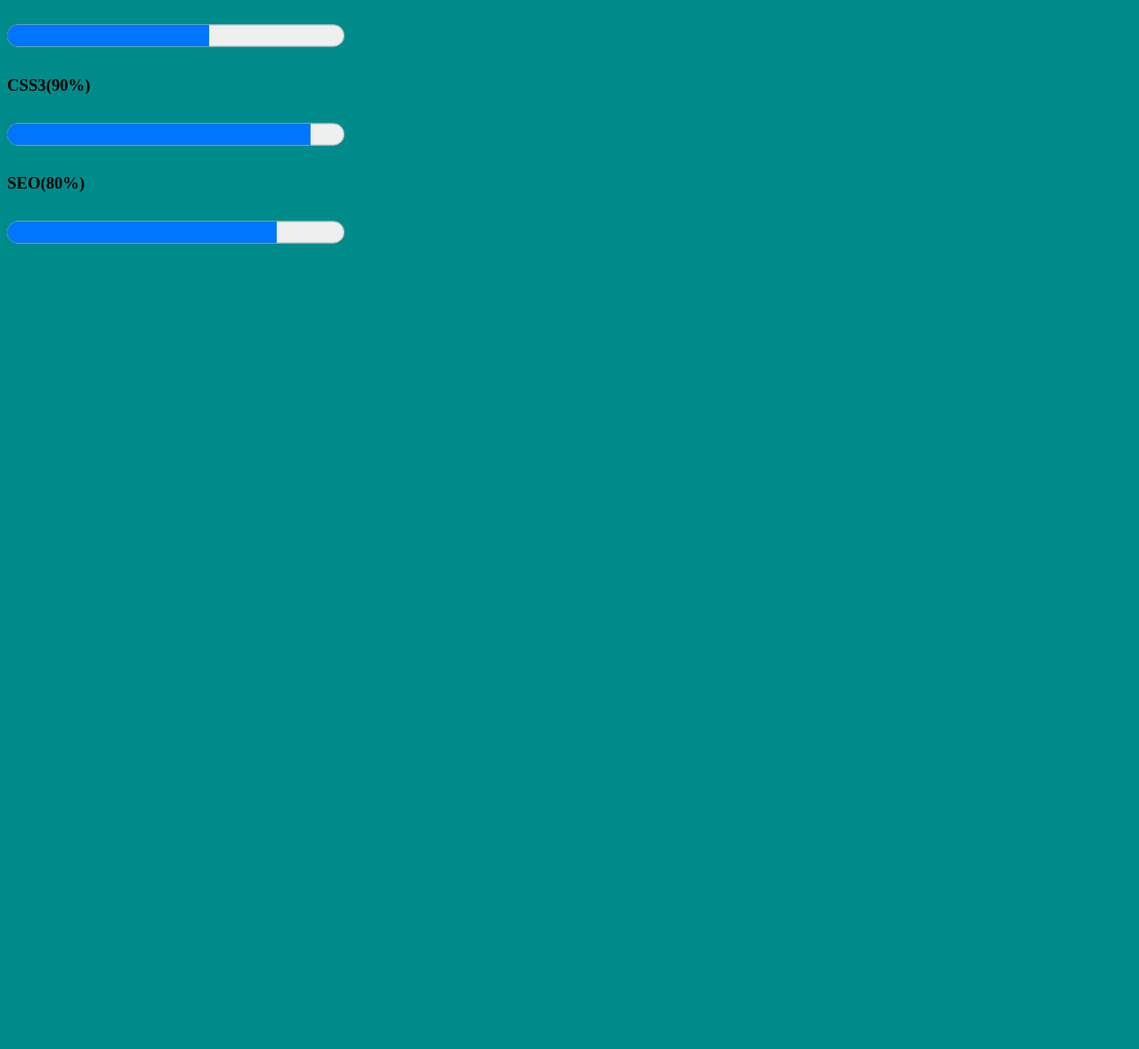
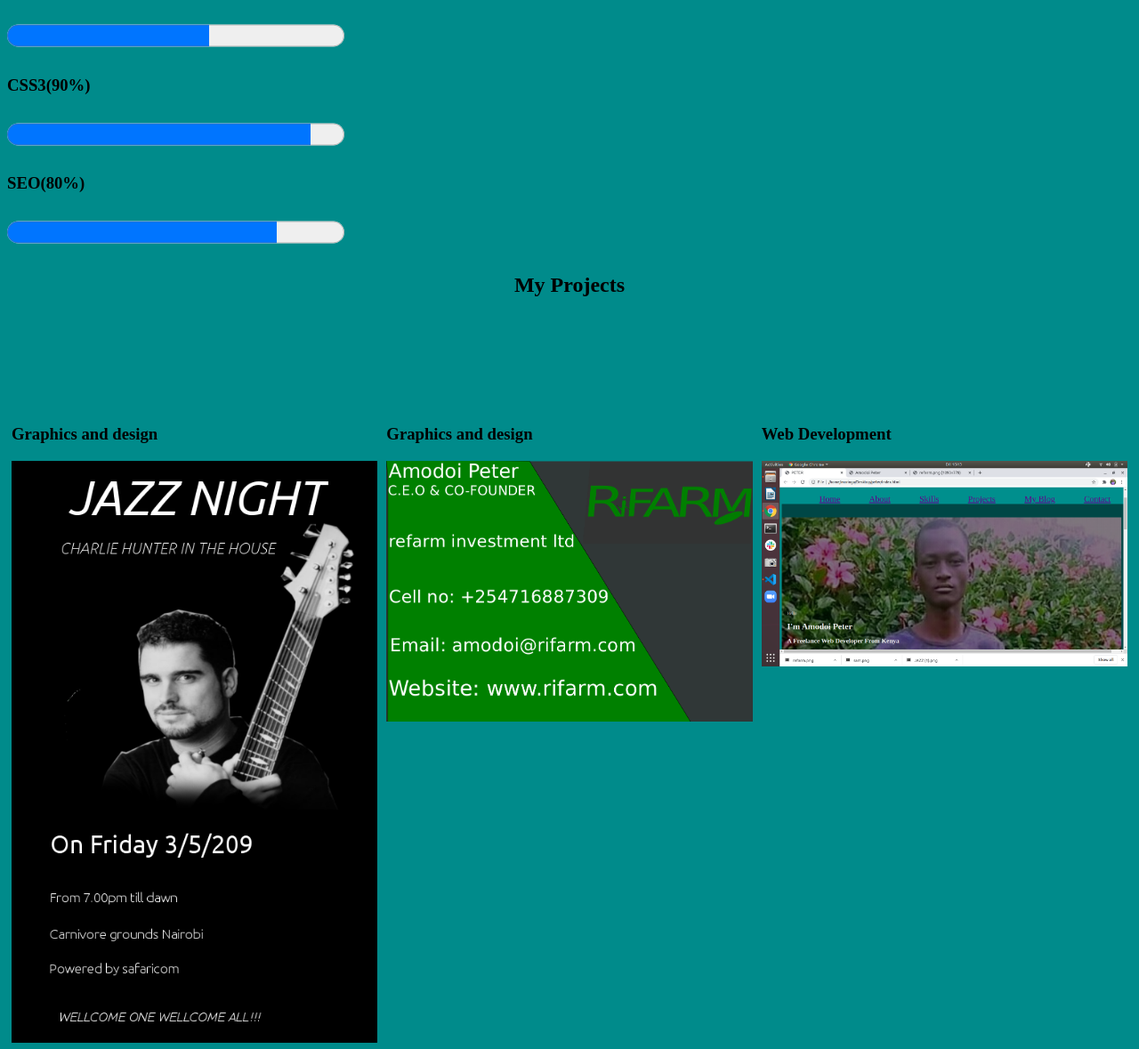
Before and after one commit to amodoipeter/Peter, a plain HTML site: page index.html in a window 1280 px wide. Shown: the part 2436-3615 px from the top of the page at 89% size. Before the commit the page ends 2731 px from the top, so only its background shows below. Drawn offline with Linux system fonts and the light colour scheme.

Commit message:
add html, images and css files

```diff
--- a/index.css
+++ b/index.css
@@ -51,3 +51,16 @@ padding-top: 500px;
 width: 30%;
 height: 50px;
   }
+
+  .Accomplishments{
+    display: flex;
+    padding-top: 100px;
+  }
+
+  .Projects {
+    flex: 33.33%;
+    padding: 5px;
+  }
+  #center{
+   text-align: center;
+  }
--- a/index.html
+++ b/index.html
@@ -58,7 +58,7 @@
 
 <div class="Peter">
 	<div class="Skills">
-		<span><h1>Skills</h1></span>
+		<span><h1 id="center">Skills</h1></span>
 		<label for="file"><h3>Photoshop(75%)</h3></label>
 		<progress value="75" max="100"> 75% </progress>
 		<label for="file"><h3>HTML5(90%)</h3></label>
@@ -76,6 +76,23 @@
 	</div>
   </div>
 
+  <section>
+	  <h1 id="center">My Projects</h1>
+	<div class="Accomplishments">
+		<div class="Projects">
+			<h3>Graphics and design</h3>
+		  <img src="./images/JAZZ.png" alt="Graphics" style="width:100%">
+		</div>
+		<div class="Projects">
+			<h3>Graphics and design</h3>
+		  <img src="./images/refarm.png" alt="Graphics" style="width:100%">
+		</div>
+		<div class="Projects">
+			<h3>Web Development</h3>
+		  <img src="./images/web dev.png" alt="websites" style="width:100%">
+		</div>
+	  </div>
+</section>
   <footer>
 
 </footer>
```
Also changed, not shown: images/JAZZ.png (added), images/refarm.png (added), images/sam.png (added), images/web dev.png (added).
